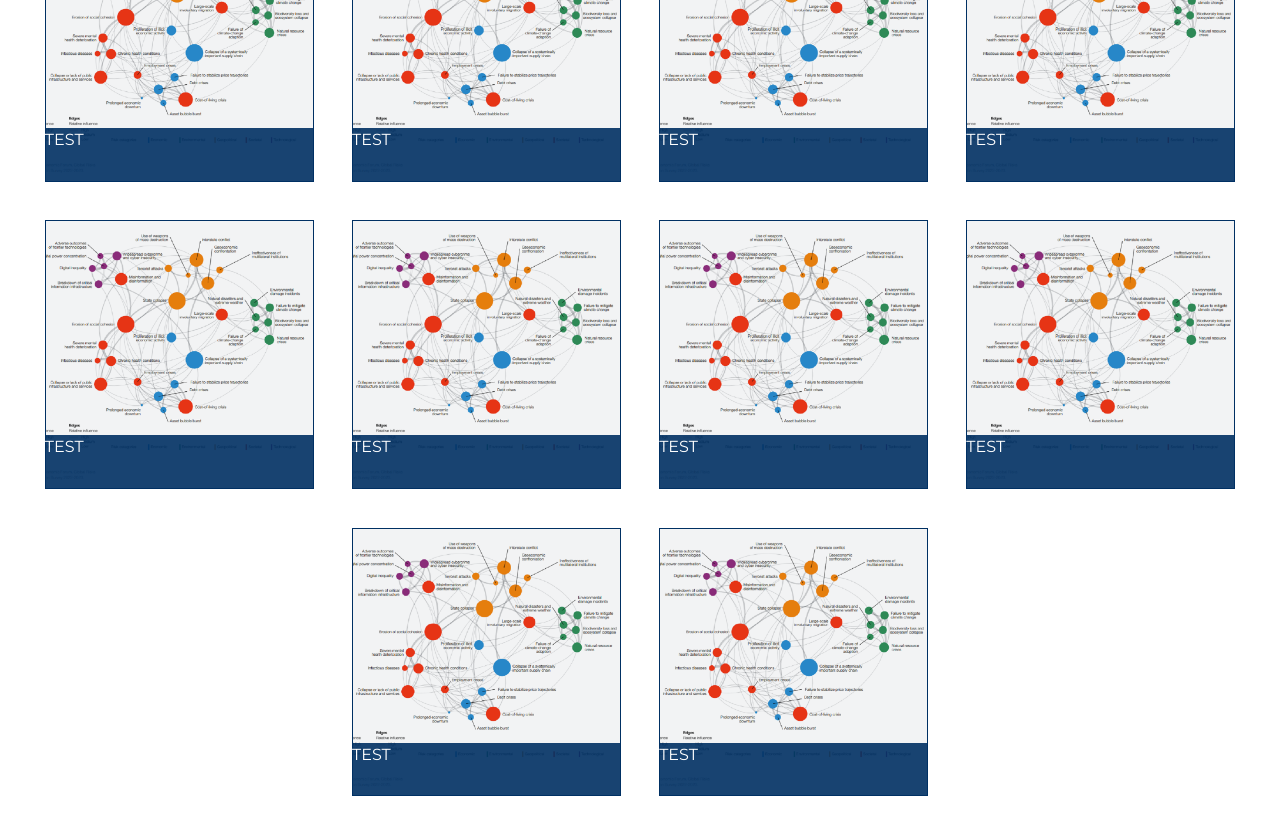
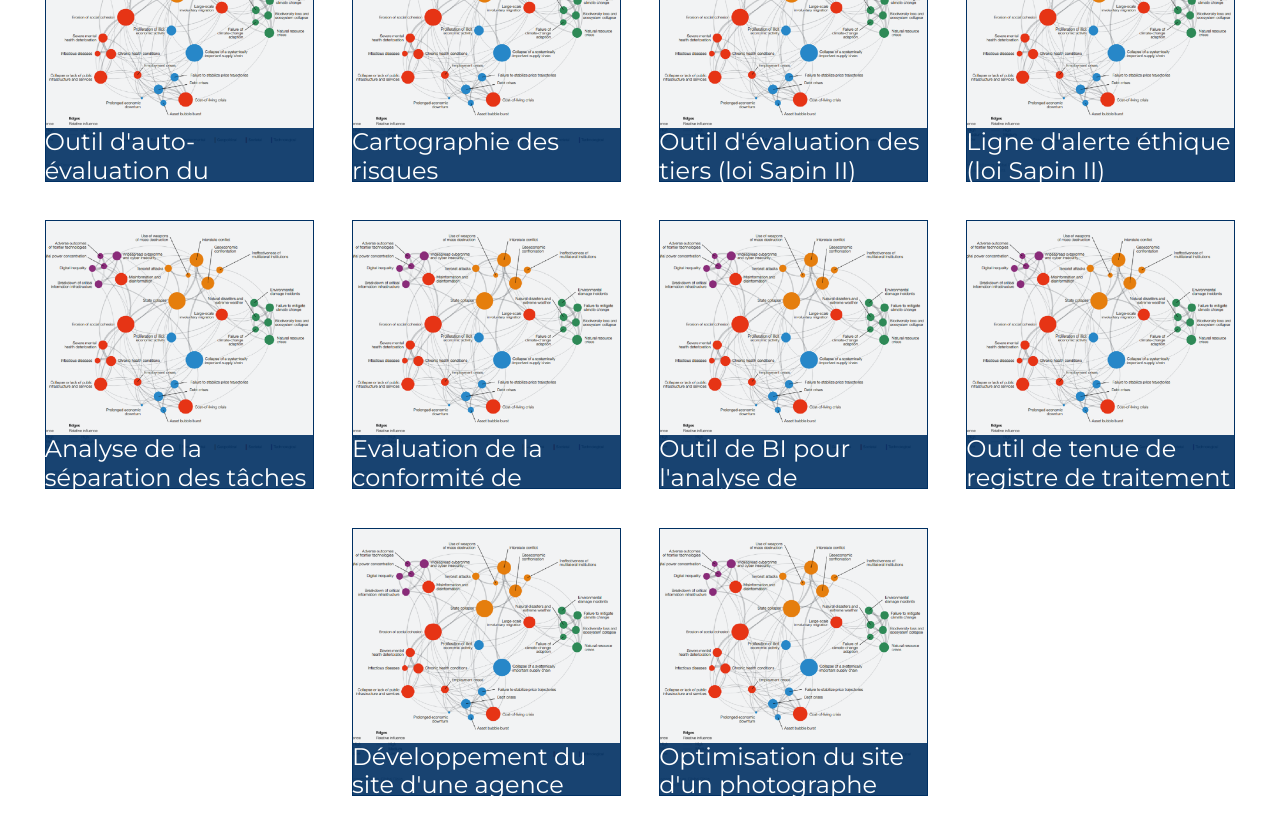
Before and after one commit to Myzaka/Personal-page, a React (Create React App) app in the folder frontend/: page / in a window 1280 px wide. Shown: the part 2980-3814 px from the top of the page. Built offline with nearby package versions, Linux system fonts and the light colour scheme.

Commit message:
Affichage 10 projets

```diff
--- a/frontend/src/components/Generic/Card/Card.jsx
+++ b/frontend/src/components/Generic/Card/Card.jsx
@@ -3,13 +3,17 @@ import test from './test.png';
 import './Card.scss';
 import PopUpWindow from '../Modal/Modal';
 
-export default function CardPresentation() {
+export default function CardPresentation({title, description}) {
   return(<div className="Card">
     <img className="Card__image" src={test} alt ="test" />
     <div className='Card__overlay'>
-      <PopUpWindow />
+      <PopUpWindow
+        title={title}
+        description={description}
+      />
     </div>
-    <p className="Card__comment--low">
-      TEST</p>
+    <div className="Card__comment--low">
+      <h4>{description}</h4>
+    </div>
   </div>)
 }
--- a/frontend/src/components/Generic/Modal/Modal.jsx
+++ b/frontend/src/components/Generic/Modal/Modal.jsx
@@ -1,21 +1,26 @@
 import { useState } from 'react';
+import { useLang } from '../../Generic/Language_context';
 import Button from 'react-bootstrap/Button';
 import Modal from 'react-bootstrap/Modal';
 import './Modal.scss';
 import arrow from '../../../assets/image/arrow-right-solid.png';
+import texts from '../../Projects/ProjectsList/ProjectisList_text.json';
 
-function PopUpWindow() {
+function PopUpWindow({title, description}) {
   const [show, setShow] = useState(false);
+  const { language } = useLang();
+  const text = texts[language];
 
   return (
     <>
       <div variant="primary" className="button" onClick={() => setShow(true)}>
         <div className='button__text'>
-          <p className="button__text--descriptionHigh">
-            TEST
-          </p>
+          <div className="button__text--descriptionHigh">
+            <h3>{description}</h3>
+            <h4>{title}</h4>
+          </div>
           <p className="button__text--descriptionLow">
-            Plus d'info <img className='button__text--descriptionLowArrow' src={arrow} alt="arrow" />
+             <img className='button__text--descriptionLowArrow' src={arrow} alt="arrow" />
           </p>
         </div>
       </div>
--- a/frontend/src/components/Projects/Projects.jsx
+++ b/frontend/src/components/Projects/Projects.jsx
@@ -1,27 +1,59 @@
 import React from 'react';
 import './Projects_style.scss';
 import texts from './Projects_text.json';
+import textsProjects from './ProjectsList/ProjectisList_text.json'
 import { useLang } from '../Generic/Language_context';
 import CardPresentation from '../Generic/Card/Card';
 
 export default function Projects() {
     const { language } = useLang();
     const text = texts[language];
+    const textProject = textsProjects[language];
     return(
         <>
             <h2 className='title'>{text['title']}</h2>
             <section className='projects' id='projects'>
                 <div className='projects__list'>
-                    <CardPresentation />
-                    <CardPresentation />
-                    <CardPresentation />
-                    <CardPresentation />
-                    <CardPresentation />
-                    <CardPresentation />
-                    <CardPresentation />
-                    <CardPresentation />
-                    <CardPresentation />
-                    <CardPresentation />
+                    <CardPresentation
+                        title={textProject["project1"]["title"]}
+                        description={textProject["project1"]["description_short"]}
+                    />
+                    <CardPresentation
+                        title={textProject["project2"]["title"]}
+                        description={textProject["project2"]["description_short"]}
+                    />
+                    <CardPresentation
+                        title={textProject["project3"]["title"]}
+                        description={textProject["project3"]["description_short"]}
+                    />
+                    <CardPresentation
+                        title={textProject["project4"]["title"]}
+                        description={textProject["project4"]["description_short"]}
+                    />
+                    <CardPresentation
+                        title={textProject["project5"]["title"]}
+                        description={textProject["project5"]["description_short"]}
+                    />
+                    <CardPresentation
+                        title={textProject["project6"]["title"]}
+                        description={textProject["project6"]["description_short"]}
+                    />
+                    <CardPresentation
+                        title={textProject["project7"]["title"]}
+                        description={textProject["project7"]["description_short"]}
+                    />
+                    <CardPresentation
+                        title={textProject["project8"]["title"]}
+                        description={textProject["project8"]["description_short"]}
+                    />
+                    <CardPresentation
+                        title={textProject["project9"]["title"]}
+                        description={textProject["project9"]["description_short"]}
+                    />
+                    <CardPresentation
+                        title={textProject["project10"]["title"]}
+                        description={textProject["project10"]["description_short"]}
+                    />
                 </div>
             </section>
         </>
--- /dev/null
+++ b/frontend/src/components/Projects/ProjectsList/ProjectisList_text.json
@@ -0,0 +1,66 @@
+{
+    "fr": {
+        "project1": {
+            "type":"Gestion de projet",
+            "description_short":"Outil d'auto-évaluation du contrôle interne",
+            "description_long":""
+        },
+        "project2": {
+            "type":"Conception d'outil",
+            "description_short":"Cartographie des risques",
+            "description_long":""
+        },
+        "project3": {
+            "type":"Gestion de projet",
+            "description_short":"Outil d'évaluation des tiers (loi Sapin II)",
+            "description_long":""
+        },
+        "project4": {
+            "type":"Gestion de projet",
+            "description_short":"Ligne d'alerte éthique (loi Sapin II)",
+            "description_long":""
+        },
+        "project5": {
+            "type":"Conception d'outil",
+            "description_short":"Analyse de la séparation des tâches en entreprise",
+            "description_long":""
+        },
+        "project6": {
+            "type":"Portage web",
+            "description_short":"Evaluation de la conformité de moyens de paiement",
+            "description_long":""
+        },
+        "project7": {
+            "type":"Gestion de projet",
+            "description_short":"Outil de BI pour l'analyse de campagnes de contrôle interne",
+            "description_long":""
+        },
+        "project8": {
+            "type":"Gestion de projet",
+            "description_short":"Outil de tenue de registre de traitement (RGPD)",
+            "description_long":""
+        },
+        "project9": {
+            "type":"Portage web",
+            "description_short":"Développement du site d'une agence immobilière",
+            "description_long":""
+        },
+        "project10": {
+            "type":"Portage web",
+            "description_short":"Optimisation du site d'un photographe",
+            "description_long":""
+        }
+    },
+    "en": {
+        "project1": {
+            "title":"",
+            "description_short":"",
+            "description_long":""
+            },
+            "project2": {
+            "title":"",
+            "description_short":"",
+            "description_long":""
+            }
+    }
+  }
--- a/frontend/src/components/Projects/Projects_text.json
+++ b/frontend/src/components/Projects/Projects_text.json
@@ -1,14 +1,8 @@
 {
     "fr": {
-      "title":"Réalisations",
-      "name": "Jérôme Semik",
-      "offer": "Projets IT pour la gestion des risques et la conformité",
-      "pitch": "Ensemble, construisons les outils pour gérer efficacement vos risques et votre conformité réglementaire"
+      "title":"Réalisations"
     },
     "en": {
-      "title":"Projects",
-      "name": "Jérôme Semik",
-      "offer": "IT projects for risks and compliance management",
-      "pitch": "Let's build together the tools you need to effectively manage your risks and regulatory compliance."
+      "title":"Projects"
     }
   }
```
